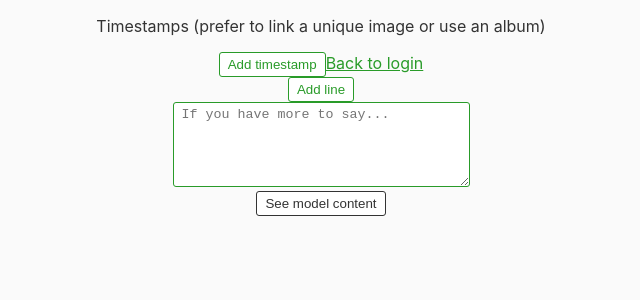
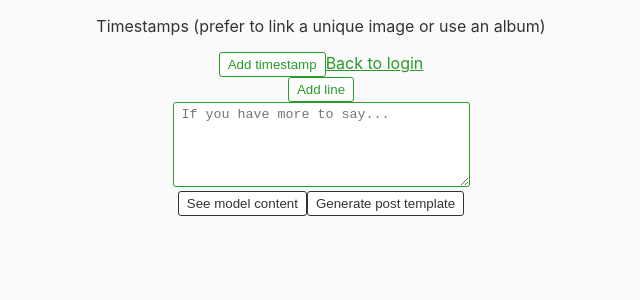
Before and after one commit to Vico-P/mm-generator, a React (Create React App) app: page /create-post in a window 1280 px wide. Shown: the top 300 px of the page, without its empty margins (319-959 px from the left). Built offline with nearby package versions, Linux system fonts and the light colour scheme.

Commit message:
Added function to generate reddit post code from template array

```diff
--- a/src/Modules/PostGeneratorModule/PostGenerator.js
+++ b/src/Modules/PostGeneratorModule/PostGenerator.js
@@ -8,6 +8,24 @@ function PostGenerator() {
   const timestampList = useSelector(state => state.items.timestamp);
   const imagesList = useSelector(state => state.items.lines);
   const [toGenerate, setToGenerate] = useState({ message: ""});
+  const [templateGenerated, setTemplateGenerated] = useState([]);
+
+  const generatePost = () => {
+    let result = [];
+    console.log(timestampList);
+    timestampList.forEach((timestamp) => {
+      result.push("[" + timestamp.name + "](" + timestamp.link + ")");
+    });
+    if (imagesList.length > 0) {
+      result.push("|name|timestamp|description|price");
+      result.push("|-|-|-|-");
+      imagesList.forEach((image) => {
+        result.push("|" + image.name + "| [" + image.imgName + "] (" + image.imgUrl + ")|" + image.desc + "|" + image.price + "");
+      });
+    }
+    result.push("" + toGenerate.message + "");
+    setTemplateGenerated(result);
+  }
 
   return (
     <div>
@@ -26,6 +44,18 @@ function PostGenerator() {
         onClick={() => console.log(Object.assign({}, toGenerate, {imagesList, timestampList}))}>
         See model content
       </button>
+      <button
+        className="btn btn-secondary"
+        onClick={() => {generatePost()}}>
+        Generate post template
+      </button>
+      {templateGenerated.map((row, index) => {
+        return (
+          <div key={index}>
+            {row}
+          </div>
+        );
+      })}
     </div>
   );
 }
```
